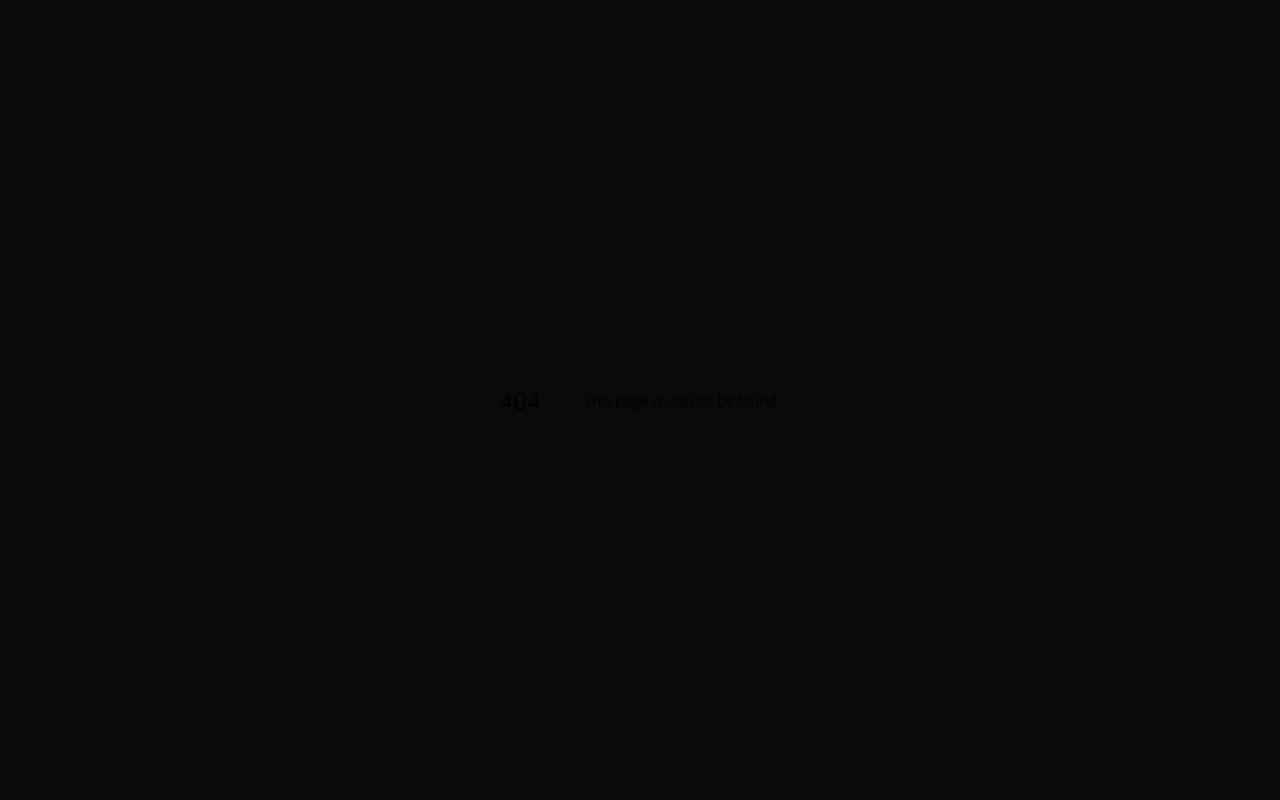
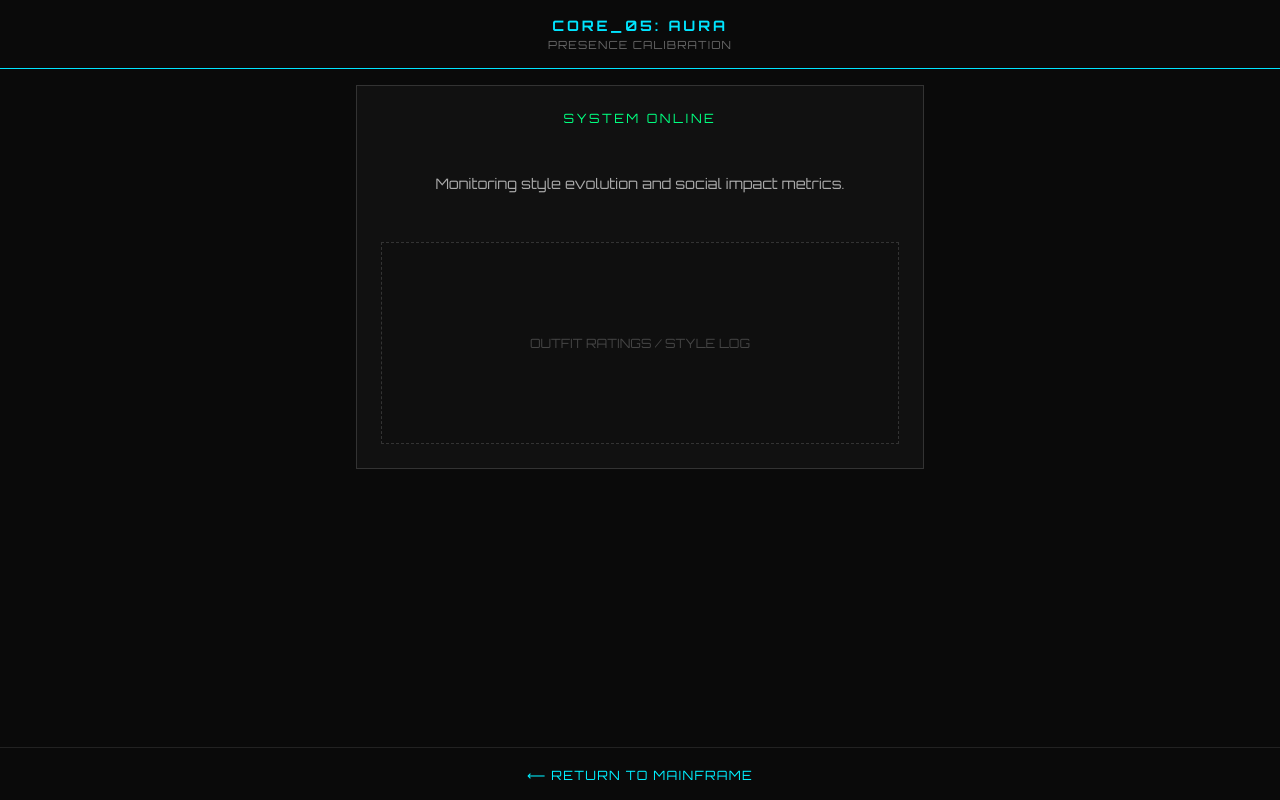
Before and after one commit to zach131/bluelock-terminal, a Next.js app: page /aura in a window 1280 px wide. Before the commit this address had no page. Built offline with nearby package versions, Linux system fonts and the light colour scheme.

Commit message:
Create Aura page with layout and styles

```diff
--- /dev/null
+++ b/src/app/aura/page.tsx
@@ -0,0 +1,47 @@
+'use client';
+
+import Link from 'next/link';
+
+export default function Aura() {
+  return (
+    <main style={styles.main}>
+      <header style={styles.header}>
+        <div style={styles.headerTitle}>CORE_05: AURA</div>
+        <div style={styles.headerSubtitle}>PRESENCE CALIBRATION</div>
+      </header>
+
+      <div style={styles.content}>
+        <div style={styles.card}>
+          <div style={styles.statusAlert}>SYSTEM ONLINE</div>
+          <p style={styles.text}>
+            Monitoring style evolution and social impact metrics.
+          </p>
+          <div style={styles.placeholderBox}>
+            <span style={styles.placeholderText}>OUTFIT RATINGS / STYLE LOG</span>
+          </div>
+        </div>
+      </div>
+
+      <footer style={styles.footer}>
+        <Link href="/" style={styles.backLink}>
+          ⟵ RETURN TO MAINFRAME
+        </Link>
+      </footer>
+    </main>
+  );
+}
+
+const styles: { [key: string]: React.CSSProperties } = {
+  main: { minHeight: '100vh', backgroundColor: '#0A0A0A', color: '#FFFFFF', fontFamily: '"Orbitron", system-ui, sans-serif', display: 'flex', flexDirection: 'column' },
+  header: { padding: '1rem', textAlign: 'center', borderBottom: '1px solid #00E5FF', backgroundColor: '#0A0A0A' },
+  headerTitle: { fontSize: '0.9rem', fontWeight: 'bold', color: '#00E5FF', letterSpacing: '0.2em' },
+  headerSubtitle: { fontSize: '0.7rem', color: '#666', marginTop: '0.25rem', letterSpacing: '0.1em' },
+  content: { flex: 1, padding: '1rem', maxWidth: '600px', margin: '0 auto', width: '100%', boxSizing: 'border-box' },
+  card: { backgroundColor: '#111', border: '1px solid #333', padding: '1.5rem', display: 'flex', flexDirection: 'column', gap: '1rem', textAlign: 'center' },
+  statusAlert: { color: '#00FF7F', fontSize: '0.8rem', letterSpacing: '0.2em', marginBottom: '1rem' },
+  text: { color: '#AAA', fontSize: '0.9rem', lineHeight: 1.6 },
+  placeholderBox: { marginTop: '1rem', height: '200px', border: '1px dashed #333', display: 'flex', alignItems: 'center', justifyContent: 'center', backgroundColor: '#0F0F0F' },
+  placeholderText: { color: '#444', fontSize: '0.8rem' },
+  footer: { textAlign: 'center', padding: '1rem', borderTop: '1px solid #222' },
+  backLink: { color: '#00F0FF', textDecoration: 'none', fontSize: '0.8rem', letterSpacing: '0.1em', cursor: 'pointer' },
+};
```
